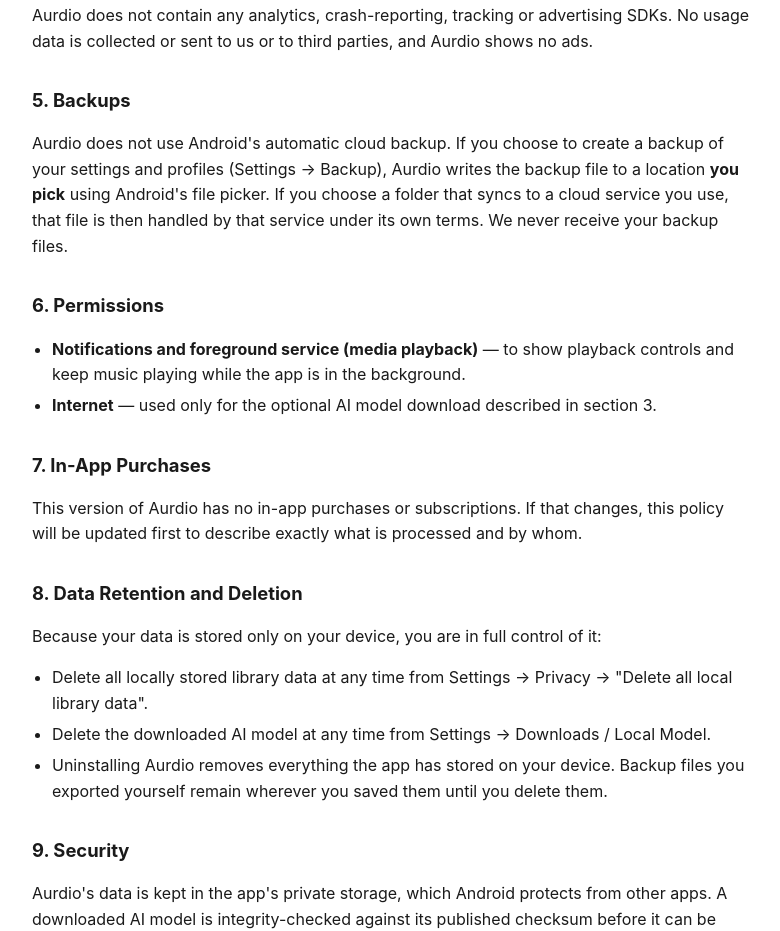
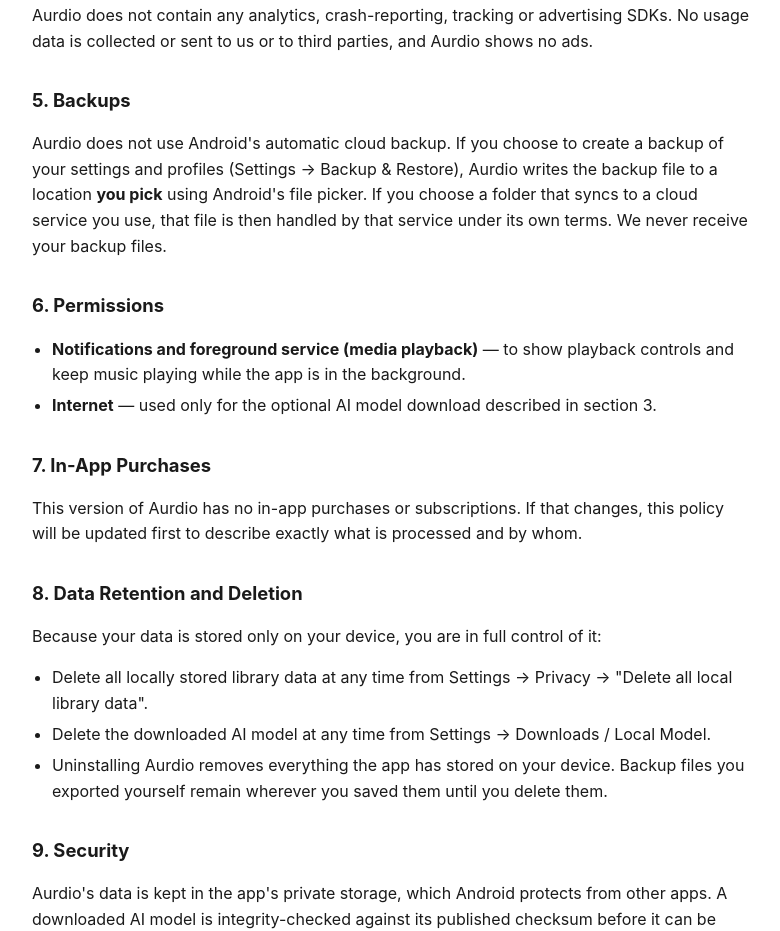
Before and after one commit to gmstechmaster-apps/studygarden-privacy-policy, a plain HTML site: page aurdio_privacy_policy.html in a window 1280 px wide. Shown: the part 1420-2351 px from the top of the page, without its empty margins (248-1028 px from the left). Drawn offline with Linux system fonts and the light colour scheme.

Commit message:
Aurdio policy: use the app's real 'Backup & Restore' menu label
Co-Authored-By: Claude Opus 5.5 <noreply@anthropic.com>

```diff
--- a/aurdio_privacy_policy.html
+++ b/aurdio_privacy_policy.html
@@ -67,7 +67,7 @@
 <p>Aurdio does not contain any analytics, crash-reporting, tracking or advertising SDKs. No usage data is collected or sent to us or to third parties, and Aurdio shows no ads.</p>
 
 <h2>5. Backups</h2>
-<p>Aurdio does not use Android's automatic cloud backup. If you choose to create a backup of your settings and profiles (Settings &rarr; Backup), Aurdio writes the backup file to a location <strong>you pick</strong> using Android's file picker. If you choose a folder that syncs to a cloud service you use, that file is then handled by that service under its own terms. We never receive your backup files.</p>
+<p>Aurdio does not use Android's automatic cloud backup. If you choose to create a backup of your settings and profiles (Settings &rarr; Backup &amp; Restore), Aurdio writes the backup file to a location <strong>you pick</strong> using Android's file picker. If you choose a folder that syncs to a cloud service you use, that file is then handled by that service under its own terms. We never receive your backup files.</p>
 
 <h2>6. Permissions</h2>
 <ul>
```
